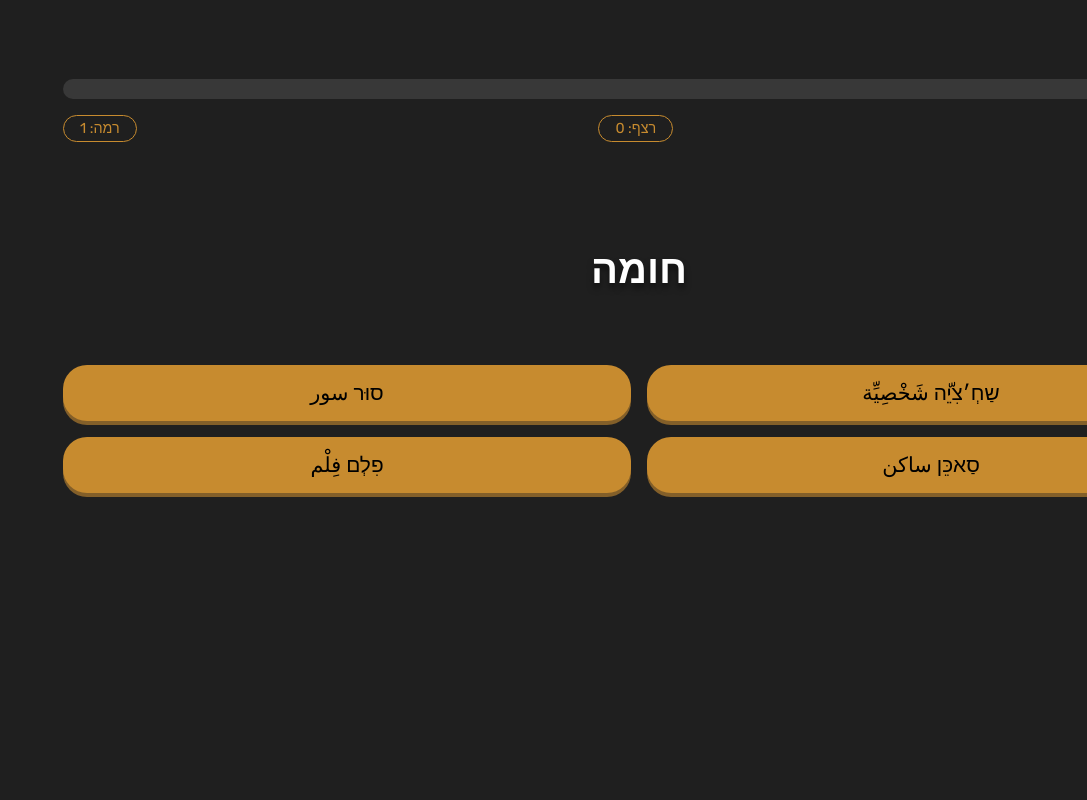
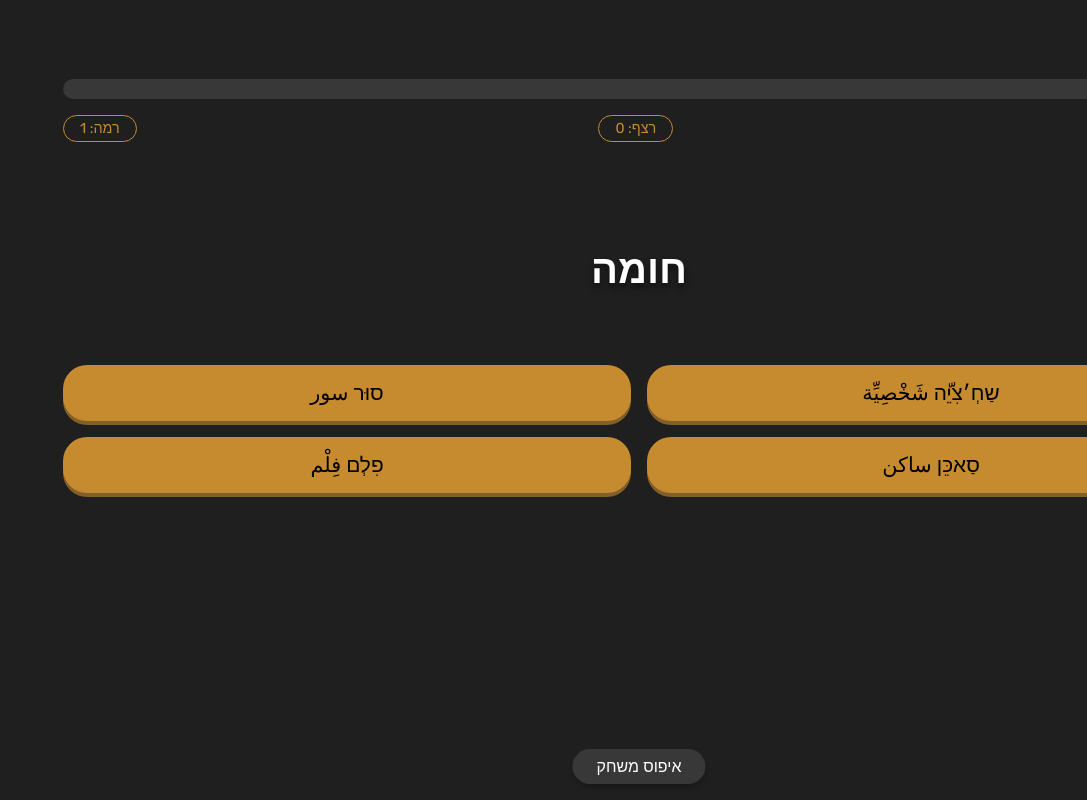
Before and after one commit to sagivmarzini/vocabulary, a React (Vite) app: page / in a window 1280 px wide. Both pictures are taken after a click on the button "בחר". Shown: the whole page, without its empty margins (193-1280 px from the left). Built offline with nearby package versions, Linux system fonts and the light colour scheme.

Commit message:
style reset game button

```diff
--- a/src/index.css
+++ b/src/index.css
@@ -20,3 +20,27 @@ body {
     height: 100svh;
     touch-action: manipulation;
 }
+
+.reset-btn {
+    position: absolute;
+    bottom: 16px;
+    right: 50%;
+    transform: translateX(50%);
+    font-size: 1rem;
+    color: white;
+    font-family: 'Rubik', sans-serif;
+    font-weight: 200;
+    padding: 8px 24px;
+    border-radius: 5rem;
+    border: none;
+    background-color: #383838;
+    box-shadow: 0 4px 4px rgba(0, 0, 0, 0.2);
+    cursor: pointer;
+    transition: 0.2s;
+}
+
+.reset-btn:hover {
+    background-color: lightgray;
+    color: black;
+    box-shadow: 0 0 10px 5px rgba(0, 0, 0, 0.2);
+}
```
